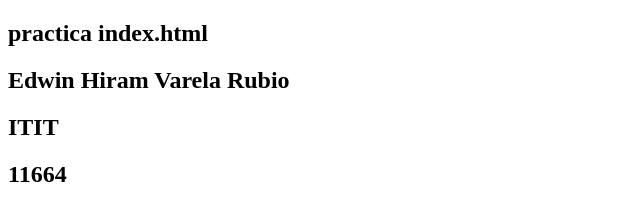
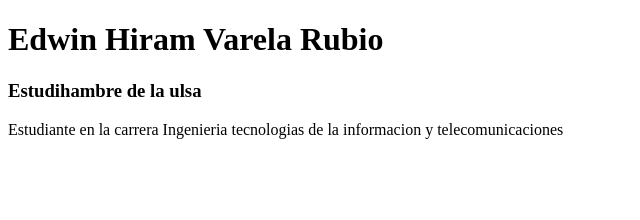
Before and after one commit to hiramvr/hiramvr.github.io, a plain HTML site: page index.html in a window 1280 px wide. Shown: the whole page, without its empty margins (0-640 px from the left). Drawn offline with Linux system fonts and the light colour scheme.

Commit message:
Descripcion

```diff
--- a/index.html
+++ b/index.html
@@ -1,12 +1,11 @@
 <!DOCTYPE html>
 <html>
 <head>
-	<title>Practica de html</title>
+	<title>Hiram Varela</title>
 </head>
 <body>
-	<h2>practica index.html</h2>
-	<h2>Edwin Hiram Varela Rubio</h2>
-	<h2>ITIT</h2>
-	<h2>11664</h2>
+	<h1>Edwin Hiram Varela Rubio</h1>
+	<h3>Estudihambre de la ulsa</h3>
+	<p>Estudiante en la carrera Ingenieria tecnologias de la informacion y telecomunicaciones</p>
 </body>
 </html>
```
